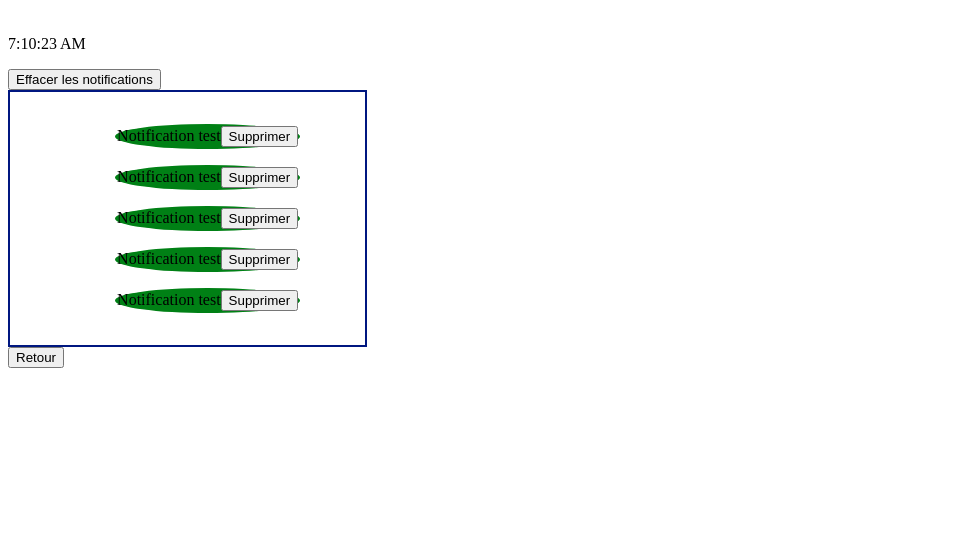
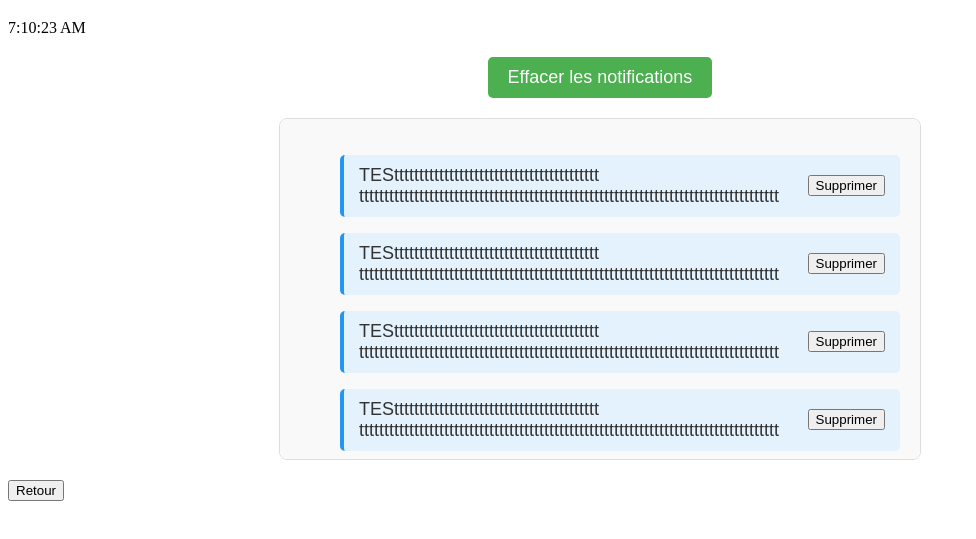
Before and after one commit to hail0yz/ElderlyChatbox, an Electron app: page notifications/notifications.html in a window 1200 px wide. Shown: the part 61-600 px from the top of the page, without its empty margins (0-976 px from the left). Drawn offline with nearby package versions, Linux system fonts and the light colour scheme; no server answers.

Commit message:
notification avec des popup de test qui s'affiche

```diff
--- a/notifications/notifications.css
+++ b/notifications/notifications.css
@@ -1,26 +1,60 @@
-.timebox{
-    display: flex;
-    justify-content: top;
-    align-items: top;
+.timebox {
+    font-size: 18px;
+    color: #555;
+    display: block;
 }
 
 .notification {
-    display: flex;
-    flex-direction: column;
-    justify-content: center;
-    align-items: center;
-    width: 30%;
-    height: 20%;
-    border: 2px rgb(0, 23, 128) solid;
+    margin: 20px auto;
+    padding: 20px;
+    max-width: 600px;
+    max-height: 300px;
+    background-color: #f9f9f9;
+    border: 1px solid #ddd;
+    border-radius: 8px;
+    font-family: Arial, sans-serif;
+    color: #333;
+    overflow-y: auto;
+    scrollbar-width: thin;
+    scrollbar-color: #888 #f9f9f9;
+}
+
+.notification::-webkit-scrollbar {
+    width: 8px;
+}
+
+.notification::-webkit-scrollbar:hover {
+    background-color: #555;
 }
 
 .notif_msg {
+    margin: 10px 0;
+    padding: 10px 15px;
+    background-color: #e3f2fd;
+    border-left: 4px solid #2196f3;
+    border-radius: 5px;
+    font-size: 18px;
     display: flex;
-    justify-content: center;
     align-items: center;
-    width: auto;
-    height: auto;
-    border-radius: 50%;
-    background-color: rgb(0, 128, 21);
-    border: 2px solid rgb(0, 128, 21);
 }
+
+.button_del:hover {
+    background-color: #d32f2f;
+    transform: scale(1.1);
+}
+
+.button_clear {
+    display: block;
+    margin: 20px auto;
+    padding: 10px 20px;
+    background-color: #4caf50;
+    color: white;
+    border: none;
+    border-radius: 5px;
+    font-size: 18px;
+}
+
+.button_clear:hover {
+    background-color: #388e3c;
+    transform: scale(1.15);
+}
--- a/notifications/notifications.html
+++ b/notifications/notifications.html
@@ -10,9 +10,10 @@
         <h1 style="text-align: center;">Notifications</h1>
     </a>
                             <div class="timebox"></div>
-                                <p id="current-time"></p>
+                                <p id="timebox"></p>
                             </div>
                             <script>
+
                                 function addNotification(message) {
                                     let n=document.getElementById('notification');
                                     let list=document.createElement('ul');
@@ -23,6 +24,7 @@
                                     const deleteButton = document.createElement('button');
                                     deleteButton.textContent = 'Supprimer';
                                     deleteButton.onclick = () => list.removeChild(newNotification);
+                                    deleteButton.className = 'button_del';
 
                                     newNotification.appendChild(deleteButton);
                                     list.appendChild(newNotification);
@@ -33,11 +35,12 @@
                                 function updateTime() {
                                     now = new Date();
                                     const timeString = now.toLocaleTimeString();
-                                    document.getElementById('current-time').textContent = timeString;
+                                    const timeblock= document.getElementById('timebox').textContent = timeString;
+                                    timeblock.className = 'timebox';
 
                                     //test
                                     if (now.getSeconds() % 1 === 0) {
-                                        addNotification('Notification test');
+                                        addNotification('TESttttttttttttttttttttttttttttttttttttttttt\n\ntttttttttttttttttttttttttttttttttttttttttttttttttttttttttttttttttttttttttttttttttttt');
                                         //window.open().document.write("<title>Assistant personnel | Groupe A </title> <h1>test</h1>");
                                         const NOTIFICATION_TITLE = 'Notification'
                                         const NOTIFICATION_BODY = 'test'
@@ -92,8 +95,6 @@
 
                                 setInterval(rappel, 1000 );
                                 rappel();
-
-
                             </script>
                             <script>
                                 function clearNotifications() {
@@ -103,6 +104,7 @@
                                 const clearButton = document.createElement('button');
                                 clearButton.textContent = 'Effacer les notifications';
                                 clearButton.onclick = () => clearNotifications('notification');
+                                clearButton.className = 'button_clear';
                                 document.body.appendChild(clearButton);
                             </script>
                              <div class="notification">
```
Also changed, not shown: parametres/parametres.css (added, +8 -0 lines), parametres/parametres.html (+12 -0 lines), README.md.
